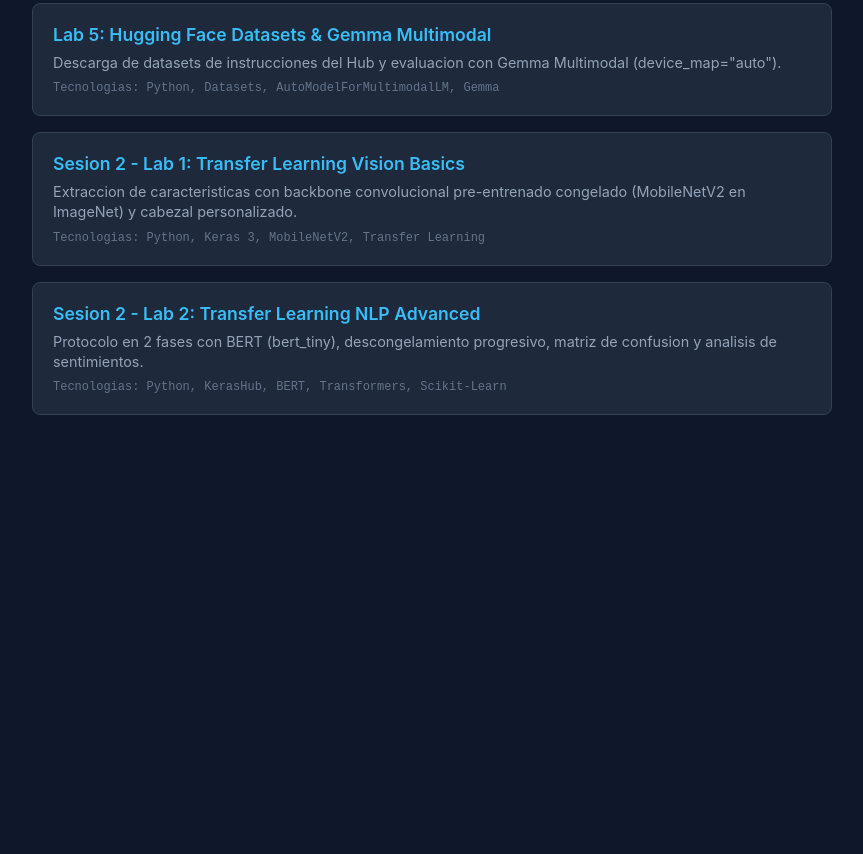
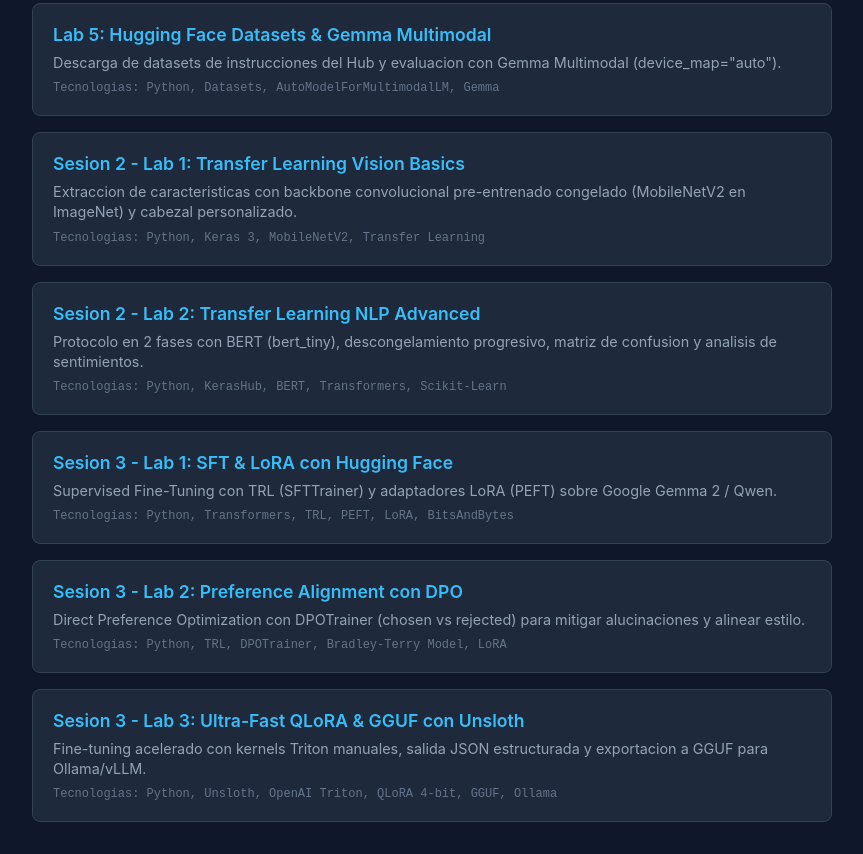
Before and after one commit to jggomez/workshop-open-models, a website: page index.html in a window 1280 px wide. Shown: the part 688-1542 px from the top of the page, without its empty margins (208-1071 px from the left). Before the commit the page ends 1135 px from the top, so only its background shows below. Drawn offline with Linux system fonts and the light colour scheme.

Commit message:
feat: implement session 3 LLM fine-tuning trilogy (SFT, DPO, and Unsloth GGUF)

```diff
--- a/index.html
+++ b/index.html
@@ -127,6 +127,24 @@
         <div class="lab-desc">Protocolo en 2 fases con BERT (bert_tiny), descongelamiento progresivo, matriz de confusion y analisis de sentimientos.</div>
         <div class="lab-tech">Tecnologias: Python, KerasHub, BERT, Transformers, Scikit-Learn</div>
       </a>
+
+      <a href="session-03-fine-tuning-llms/01-sft-lora-huggingface/README.md" class="lab-card">
+        <div class="lab-title">Sesion 3 - Lab 1: SFT & LoRA con Hugging Face</div>
+        <div class="lab-desc">Supervised Fine-Tuning con TRL (SFTTrainer) y adaptadores LoRA (PEFT) sobre Google Gemma 2 / Qwen.</div>
+        <div class="lab-tech">Tecnologias: Python, Transformers, TRL, PEFT, LoRA, BitsAndBytes</div>
+      </a>
+
+      <a href="session-03-fine-tuning-llms/02-preference-alignment-dpo/README.md" class="lab-card">
+        <div class="lab-title">Sesion 3 - Lab 2: Preference Alignment con DPO</div>
+        <div class="lab-desc">Direct Preference Optimization con DPOTrainer (chosen vs rejected) para mitigar alucinaciones y alinear estilo.</div>
+        <div class="lab-tech">Tecnologias: Python, TRL, DPOTrainer, Bradley-Terry Model, LoRA</div>
+      </a>
+
+      <a href="session-03-fine-tuning-llms/03-fast-finetuning-unsloth-gguf/README.md" class="lab-card">
+        <div class="lab-title">Sesion 3 - Lab 3: Ultra-Fast QLoRA & GGUF con Unsloth</div>
+        <div class="lab-desc">Fine-tuning acelerado con kernels Triton manuales, salida JSON estructurada y exportacion a GGUF para Ollama/vLLM.</div>
+        <div class="lab-tech">Tecnologias: Python, Unsloth, OpenAI Triton, QLoRA 4-bit, GGUF, Ollama</div>
+      </a>
     </div>
   </div>
 </body>
```
Also changed, not shown: README.md, session-03-fine-tuning-llms/01-sft-lora-huggingface/README.md (added), session-03-fine-tuning-llms/02-preference-alignment-dpo/README.md (added), session-03-fine-tuning-llms/03-fast-finetuning-unsloth-gguf/README.md (added), session-03-fine-tuning-llms/README.md, 4 other files.
